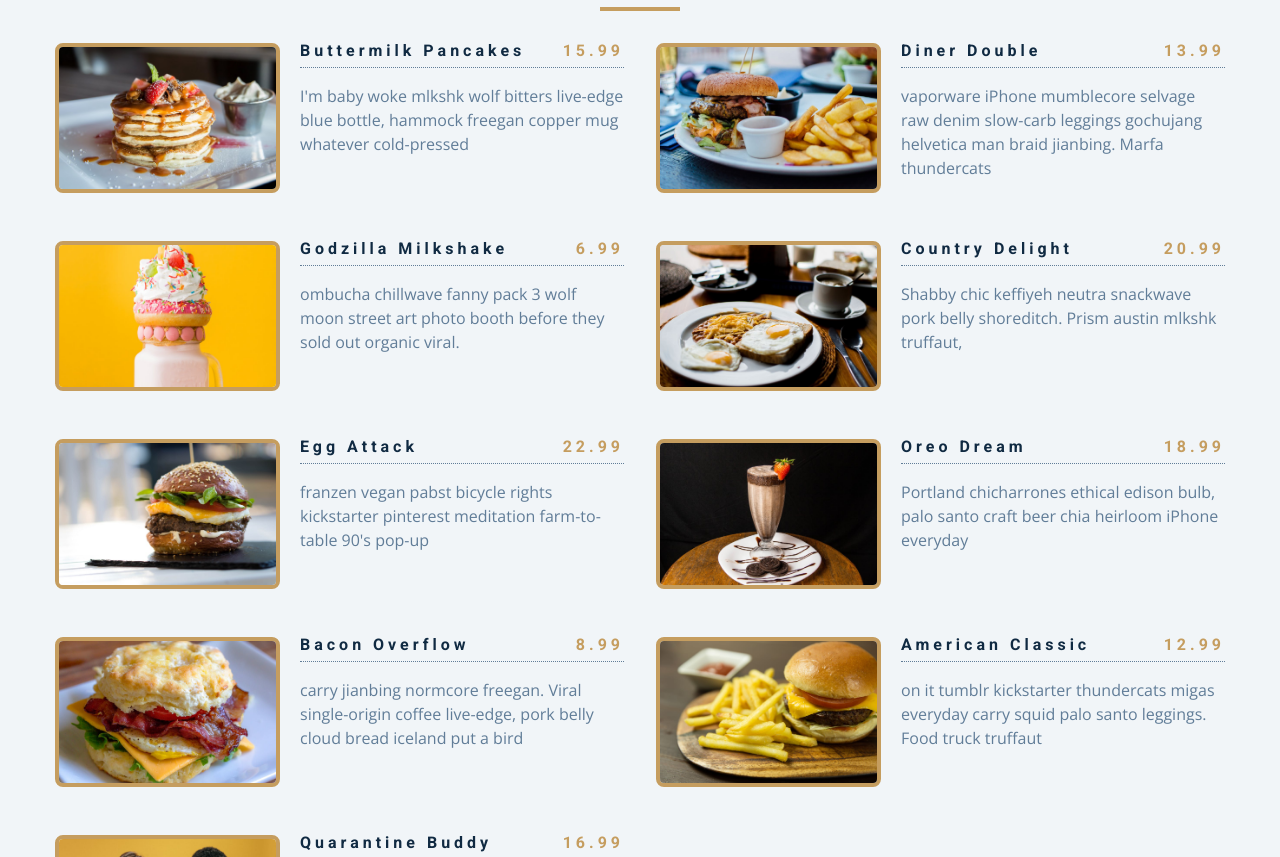
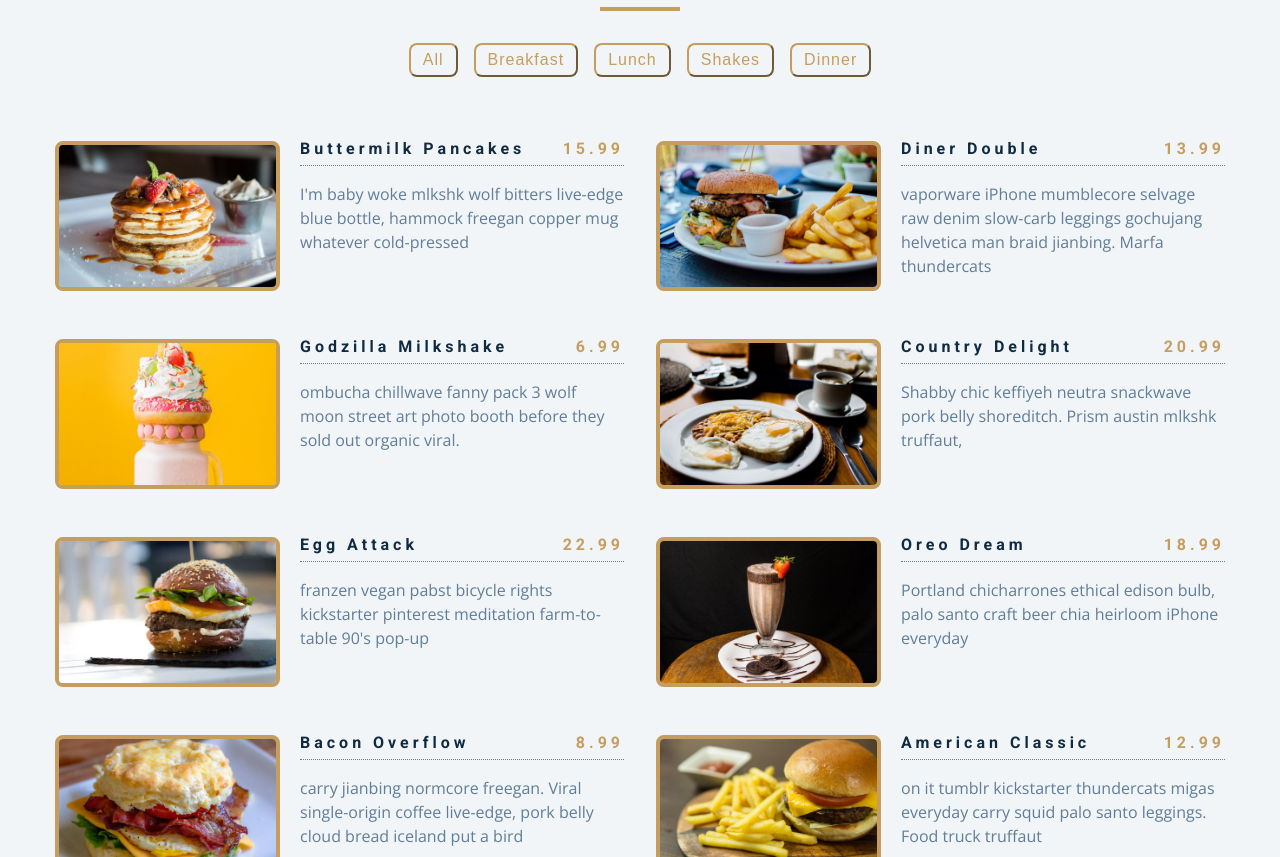
Before and after one commit to FRANCISALEKE/Menu-project, a plain HTML site: page index.html in a window 1280 px wide. Shown: the part 125-982 px from the top of the page. Drawn offline with nearby package versions, Linux system fonts and the light colour scheme.

Commit message:
added buttons to the menu in my js file

```diff
--- a/app.js
+++ b/app.js
@@ -1,3 +1,4 @@
+// items
 const menu = [
   {
     id: 1,
@@ -64,19 +65,22 @@ const menu = [
     desc: `on it tumblr kickstarter thundercats migas everyday carry squid palo santo leggings. Food truck truffaut  `,
   },
   {
-    id: 9,
-    title: "quarantine buddy",
-    category: "shakes",
-    price: 16.99,
-    img: "./images/item-9.jpeg",
+    id: 10,
+    title: "steak dinner",
+    category: "dinner",
+    price: 39.99,
+    img: "./images/item-10.jpeg",
     desc: `skateboard fam synth authentic semiotics. Live-edge lyft af, edison bulb yuccie crucifix microdosing.`,
   },
 ];
 
 const sectionCenter = document.querySelector(".section-center");
+const container = document.querySelector(".btn-container");
 
+// load items
 window.addEventListener("DOMContentLoaded", function () {
   displayMenuItems(menu);
+  displayMenuButtons();
 });
 
 function displayMenuItems(menuItems) {
@@ -97,3 +101,42 @@ function displayMenuItems(menuItems) {
   displayMenu = displayMenu.join("");
   sectionCenter.innerHTML = displayMenu;
 }
+
+function displayMenuButtons() {
+  const categories = menu.reduce(
+    function (values, item) {
+      if (!values.includes(item.category)) {
+        values.push(item.category);
+      }
+      return values;
+    },
+    ["all"]
+  );
+  const categoryBtns = categories
+    .map(function (category) {
+      return `<button class="filter-btn" type="button"
+ data-id=${category}>
+${category}
+</button>`;
+    })
+    .join("");
+  container.innerHTML = categoryBtns;
+  const filterBtns = document.querySelectorAll(".filter-btn");
+  // filter items
+  filterBtns.forEach(function (btn) {
+    btn.addEventListener("click", function (e) {
+      const category = e.currentTarget.dataset.id;
+      const menuCategory = menu.filter(function (menuItem) {
+        if (menuItem.category === category) {
+          return menuItem;
+        }
+      });
+
+      if (category === "all") {
+        displayMenuItems(menu);
+      } else {
+        displayMenuItems(menuCategory);
+      }
+    });
+  });
+}
--- a/index.html
+++ b/index.html
@@ -3,7 +3,7 @@
   <head>
     <meta charset="UTF-8" />
     <meta name="viewport" content="width=device-width, initial-scale=1.0" />
-    <title>Starter</title>
+    <title>Menu</title>
     <!-- font awesome -->
     <link
       rel="stylesheet"
@@ -20,10 +20,20 @@
         <div class="underline"></div>
       </div>
       <!--- filter buttons -->
+      <div class="btn-container">
+        <!--<button class="filter-btn" type="button" data-id="all">all</button>
+        <button class="filter-btn" type="button" data-id="breakfast">
+          breakfast
+        </button>
+        <button class="filter-btn" type="button" data-id="lunch">lunch</button>
+        <button class="filter-btn" type="button" data-id="shakes">
+          shakes
+        </button> -->
+      </div>
       <!--- menu items -->
       <div class="section-center">
         <!---- single item-->
-        <article class="menu-item">
+        <!-- <article class="menu-item">
           <img src="./menu-item.jpeg" class="photo" alt="menu item" />
           <div class="item-info">
             <header>
@@ -37,7 +47,7 @@
               aliquam!
             </p>
           </div>
-        </article>
+        </article> -->
         <!--- end of single item -->
       </div>
     </section>
```
